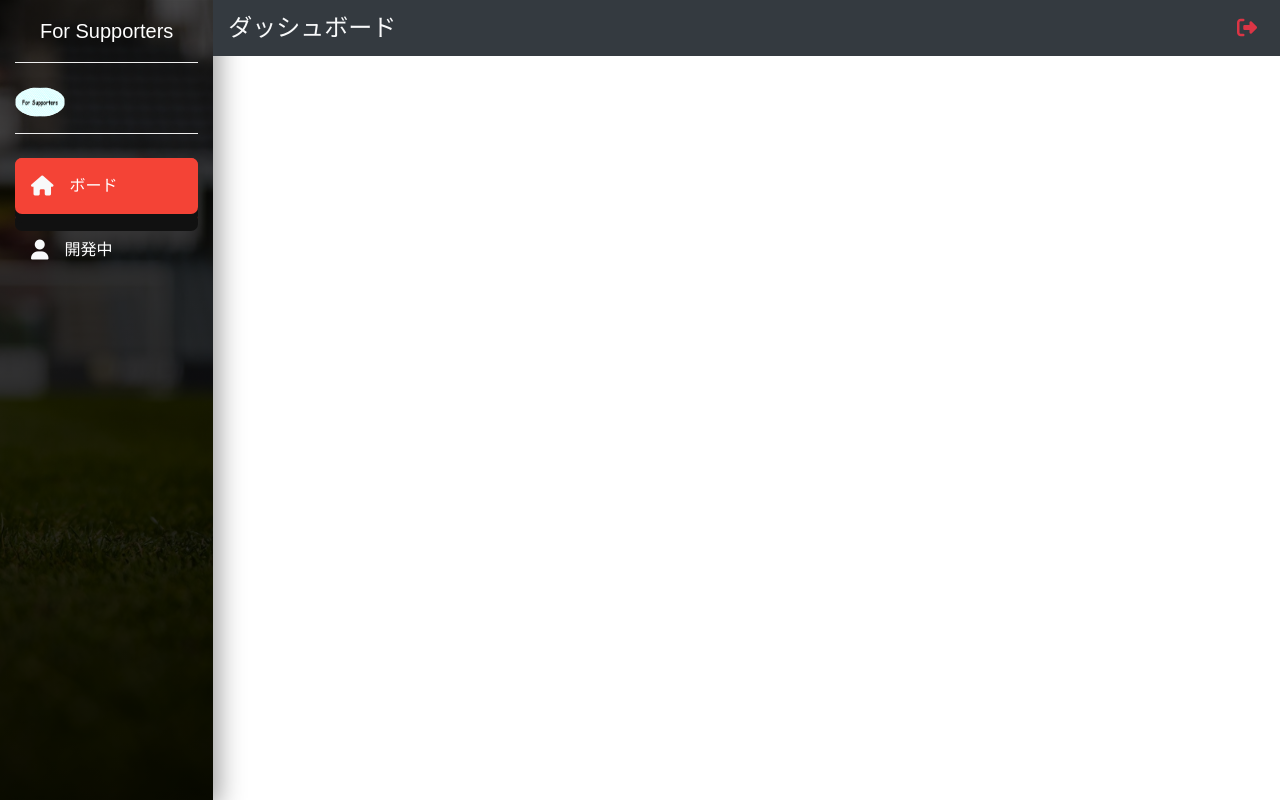
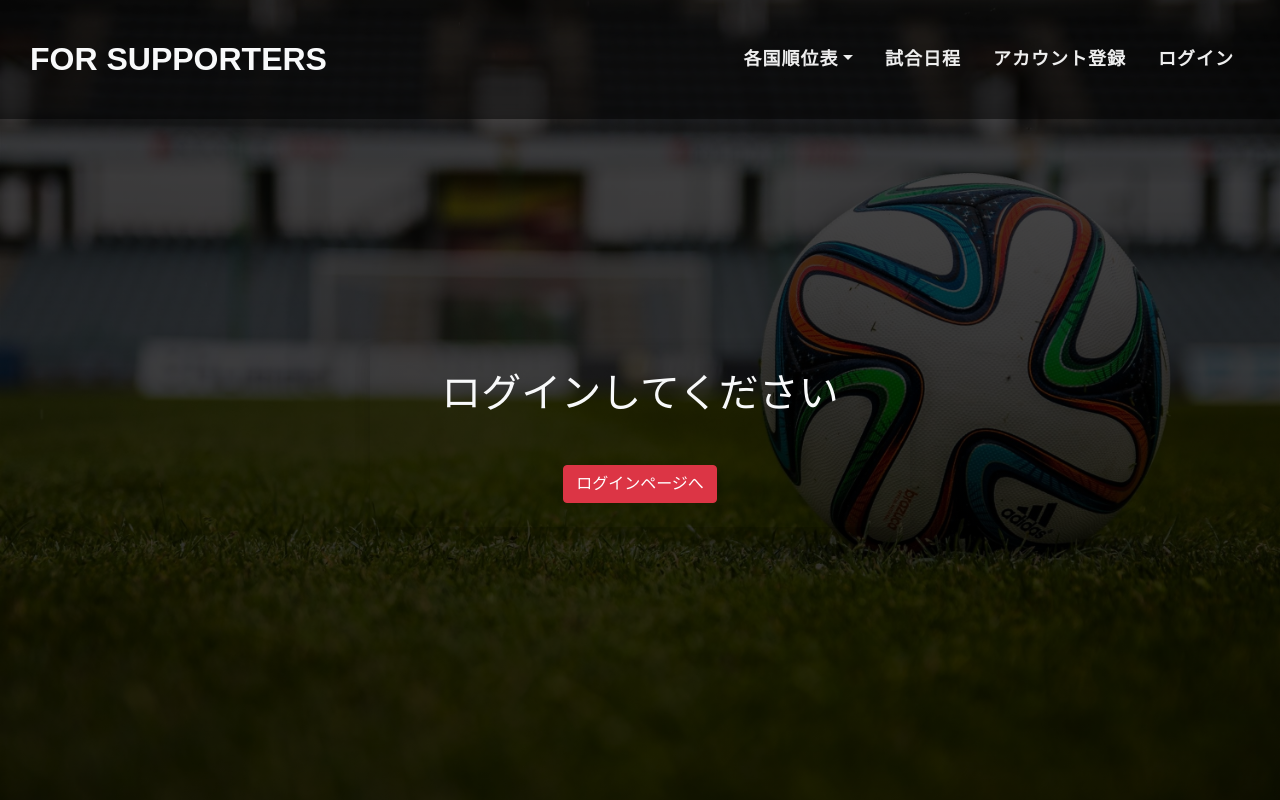
Before and after one commit to maru0914/SoccerProject, a Django app: template templates/mypage/base_mypage.html in a window 1280 px wide. Run offline with Django 3.2, Linux system fonts and the light colour scheme; the template is opened without the code that fills it, so the values that code supplies are empty; parts of the project's set-up code (start-up, migrations or seed data) failed here and were passed over; some libraries are stand-ins or nearby versions.

Commit message:
[update] #36 Prohibit access to mypage without login

```diff
--- a/templates/mypage/base_mypage.html
+++ b/templates/mypage/base_mypage.html
@@ -16,6 +16,7 @@
 
 </head>
 <body>
+    {% if user.is_authenticated %}
     <!-- navbar -->
     <nav class="navbar navbar-expand-md navbar-light">
       <button class="navbar-toggler ml-auto mb-2 bg-light" type="button" data-toggle="collapse" data-target="#myNavbar">
@@ -79,8 +80,65 @@
       </div>
     </div>
     <!-- end of modal -->
+    {% block content %}{% endblock %}
 
-    {% block content %}{% endblock %}
+    {% else %}
+    {% comment %} If Not login {% endcomment %}
+    <!-- navbar -->
+    <nav class="navbar navbar-expand-lg fixed-top nav-menu">
+      <a href="{% url 'main:home' %}" class="navbar-brand text-light text-uppercase"><span class="h2 font-weight-bold">For Supporters</span></a>
+      <button class="navbar-toggler nav-button" type="button" data-toggle="collapse" data-target="#myNavbar">
+        <div class="bg-light line1"></div>
+        <div class="bg-light line2"></div>
+        <div class="bg-light line3"></div>
+      </button>
+      <div class="collapse navbar-collapse justify-content-end text-uppercase font-weight-bold" id="myNavbar">
+        <ul class="navbar-nav">
+          <li class="nav-item dropdown">
+            <a href="#" class="nav-link m-2 menu-item dropdown-toggle" data-toggle="dropdown">各国順位表</a>
+            <div class="dropdown-menu">
+              <a href="{% url 'main:standing' league_code='PL' %}" class="menu-item dropdown-item">プレミアリーグ</a>
+              <a href="{% url 'main:standing' league_code='PD' %}" class="menu-item dropdown-item">ラ・リーガ</a>
+              <a href="{% url 'main:standing' league_code='SA' %}" class="menu-item dropdown-item">セリエA</a>
+              <a href="{% url 'main:standing' league_code='BL1' %}" class="menu-item dropdown-item">ブンデスリーガ</a>
+            </div>
+          </li>
+          <li class="nav-item">
+            <a href="{% url 'main:schedule' key='all' %}" class="nav-link m-2 menu-item">試合日程</a>
+          </li>
+        {% if user.is_authenticated %}
+          <li class="nav-item">
+            <a href="{% url 'mypage:dashboard' %}" class="nav-link m-2 menu-item">マイページ</a>
+          </li>
+          <li class="nav-item">
+            <a href="{% url 'accounts:logout' %}" class="nav-link m-2 menu-item">ログアウト</a>
+          </li>
+          {% else %}
+          <li class="nav-item">
+            <a href="{% url 'accounts:register_user' %}" class="nav-link m-2 menu-item" >アカウント登録</a>
+          </li>
+          <li class="nav-item">
+            <a href="{% url 'accounts:login' %}" class="nav-link m-2 menu-item">ログイン</a>
+          </li>
+          {% endif %}
+        </ul>
+      </div>
+    </nav>
+    <!-- end of navbar -->
+    <section class="login d-flex align-items-center">
+      <div class="container">
+        <div class="row text-center">
+          <div class="col-lg-6 col-md-8 col-sm-10 my-4 mx-auto">
+            <div class="shadow p-4 mb-5 bg-body rounded">
+              <h1 class="text-light font-weight-light text-center mb-5">ログインしてください</h1>
+                  <a href="{% url 'accounts:login' %}" role="button" class="btn btn-danger login-btn">ログインページへ</a>
+            </div>
+          </div>
+        </div>
+      </div>
+    </section>
+    {% endif %}
+
   <script src="http://code.jquery.com/jquery-3.3.1.js" integrity="sha256-2Kok7MbOyxpgUVvAk/HJ2jigOSYS2auK4Pfzbm7uH60="crossorigin="anonymous"></script>
   <script src="https://cdnjs.cloudflare.com/ajax/libs/popper.js/1.14.0/umd/popper.min.js" integrity="sha384-cs/chFZiN24E4KMATLdqdvsezGxaGsi4hLGOzlXwp5UZB1LY//20VyM2taTB4QvJ" crossorigin="anonymous"></script>
   <script src="https://stackpath.bootstrapcdn.com/bootstrap/4.1.0/js/bootstrap.min.js" integrity="sha384-uefMccjFJAIv6A+rW+L4AHf99KvxDjWSu1z9VI8SKNVmz4sk7buKt/6v9KI65qnm" crossorigin="anonymous"></script>
```
Also changed, not shown: db.sqlite3.
